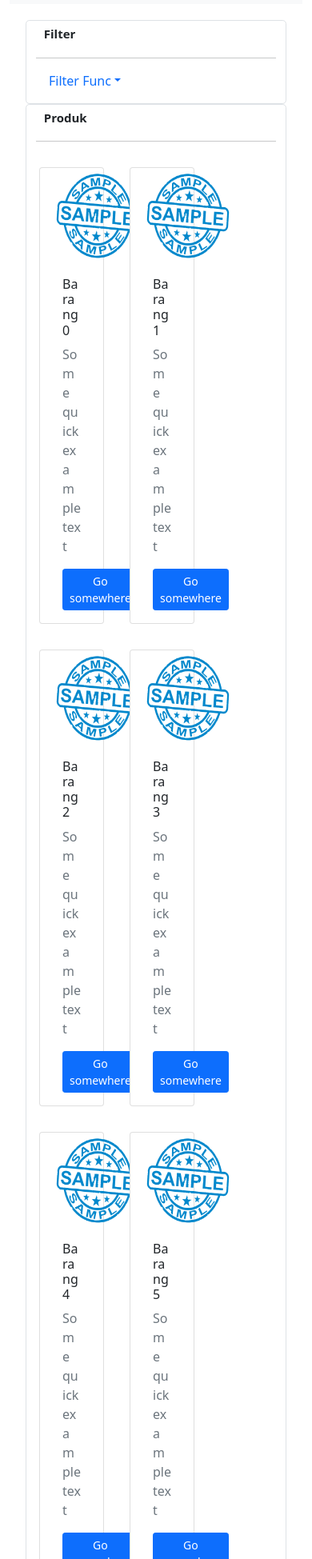
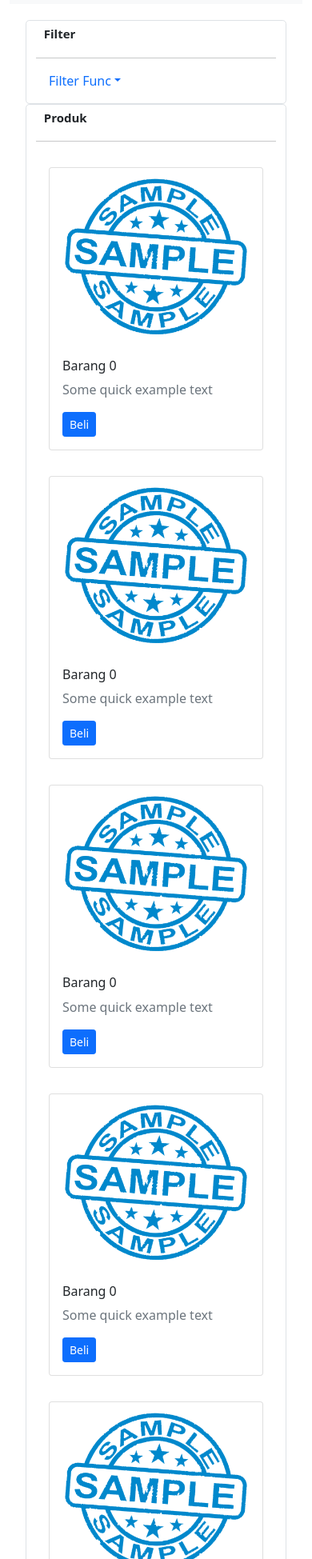
Before and after one commit to dimasradhityo/responsiveWeb, a plain HTML site: page merch.html in a window 390 px wide. Shown: the part 51-2000 px from the top of the page at 80% size. Drawn offline with nearby package versions, Linux system fonts and the light colour scheme.

Commit message:
media ueries fix mobile

```diff
--- a/merch.html
+++ b/merch.html
@@ -5,9 +5,11 @@
 	<meta name="viewport" content="width=device-width, initial-scale=1">
 	<link rel="stylesheet" type="text/css" href="static/main.css">
 	<link href="https://cdn.jsdelivr.net/npm/bootstrap@5.0.0-beta3/dist/css/bootstrap.min.css" rel="stylesheet" integrity="sha384-eOJMYsd53ii+scO/bJGFsiCZc+5NDVN2yr8+0RDqr0Ql0h+rP48ckxlpbzKgwra6" crossorigin="anonymous">
+
+
 </head>
-<body class="page-ecommerce">
-	<div class="container merch-page">
+<body>
+	<div class="container">
 		<nav class="navbar navbar-expand-lg navbar-light bg-light">
 		  	<div class="container-fluid">
 				<a class="navbar-brand" href="#">Navbar</a>
@@ -46,7 +48,7 @@
 		  	</div>
 		</nav>
 		<div class="row m-3 p-1">
-			<div class="col-md-2 border rounded-3 me-3">
+			<div class="col-md-2 border rounded-3 me-3 ">
 				<h5><span class="badge badge-secondary text-dark mt-1">Filter</span></h5>
 				<hr class="mb-3">
 				<div class="dropdown m-3">
@@ -64,12 +66,62 @@
 				<h5><span class="badge badge-secondary text-dark mt-1">Produk</span></h5>
 				<hr class="mb-3">
 				<div class="row row-cols-4">
-					<div class="card m-3" style="">
+					<div class="col-md-3">
+						<div class="card m-3" style="">
+						    <img src="static/image/sample-icon.png" class="card-img-top img-responsive" alt="..." style="">
+						    <div class="card-body">
+						    	<h5 class="card-title title-size">Barang 0</h5>
+						    	<p class="card-text text-muted card-text-size">Some quick example text</p>
+						    	<a href="cart.html" class="btn btn-primary btn-sm">Beli</a>
+					  		</div>
+						</div>
+					</div>
+					<div class="col-md-3">
+						<div class="card m-3" style="">
+						    <img src="static/image/sample-icon.png" class="card-img-top img-responsive" alt="..." style="">
+						    <div class="card-body">
+						    	<h5 class="card-title title-size">Barang 0</h5>
+						    	<p class="card-text text-muted card-text-size">Some quick example text</p>
+						    	<a href="cart.html" class="btn btn-primary btn-sm">Beli</a>
+					  		</div>
+						</div>
+					</div>
+					<div class="col-md-3">
+						<div class="card m-3" style="">
+						    <img src="static/image/sample-icon.png" class="card-img-top img-responsive" alt="..." style="">
+						    <div class="card-body">
+						    	<h5 class="card-title title-size">Barang 0</h5>
+						    	<p class="card-text text-muted card-text-size">Some quick example text</p>
+						    	<a href="cart.html" class="btn btn-primary btn-sm">Beli</a>
+					  		</div>
+						</div>
+					</div>
+					<div class="col-md-3">
+						<div class="card m-3" style="">
+						    <img src="static/image/sample-icon.png" class="card-img-top img-responsive" alt="..." style="">
+						    <div class="card-body">
+						    	<h5 class="card-title title-size">Barang 0</h5>
+						    	<p class="card-text text-muted card-text-size">Some quick example text</p>
+						    	<a href="cart.html" class="btn btn-primary btn-sm">Beli</a>
+					  		</div>
+						</div>
+					</div>
+					<div class="col-md-3">
+						<div class="card m-3" style="">
+						    <img src="static/image/sample-icon.png" class="card-img-top img-responsive" alt="..." style="">
+						    <div class="card-body">
+						    	<h5 class="card-title title-size">Barang 0</h5>
+						    	<p class="card-text text-muted card-text-size">Some quick example text</p>
+						    	<a href="cart.html" class="btn btn-primary btn-sm">Beli</a>
+					  		</div>
+						</div>
+					</div>
+<!-- 					<div class="card m-3" style="">
 					    <img src="static/image/sample-icon.png" class="card-img-top img-kategori" alt="..." style="">
 					    <div class="card-body">
 					    	<h5 class="card-title title-size">Barang 0</h5>
 					    	<p class="card-text text-muted card-text-size">Some quick example text</p>
-					    	<a href="#" class="btn btn-primary btn-sm">Go somewhere</a>
+					    	<a href="cart.html" class="btn btn-primary btn-sm">Beli</a>
 					  	</div>
 					</div>
 					<div class="card m-3" style="">
@@ -77,7 +129,7 @@
 					    <div class="card-body">
 					    	<h5 class="card-title title-size">Barang1</h5>
 					    	<p class="card-text text-muted card-text-size">Some quick example text</p>
-					    	<a href="#" class="btn btn-primary btn-sm">Go somewhere</a>
+					    	<a href="cart.html" class="btn btn-primary btn-sm">Beli</a>
 					  	</div>
 					</div>
 					<div class="card m-3" style="">
@@ -85,7 +137,7 @@
 					    <div class="card-body">
 					    	<h5 class="card-title title-size">Barang 2</h5>
 					    	<p class="card-text text-muted card-text-size">Some quick example text</p>
-					    	<a href="#" class="btn btn-primary btn-sm">Go somewhere</a>
+					    	<a href="cart.html" class="btn btn-primary btn-sm">Beli</a>
 					  	</div>
 					</div>
 					<div class="card m-3" style="">
@@ -93,7 +145,7 @@
 					    <div class="card-body">
 					    	<h5 class="card-title title-size">Barang 3</h5>
 					    	<p class="card-text text-muted card-text-size">Some quick example text</p>
-					    	<a href="#" class="btn btn-primary btn-sm">Go somewhere</a>
+					    	<a href="cart.html" class="btn btn-primary btn-sm">Beli</a>
 					  	</div>
 					</div>
 					<div class="card m-3" style="">
@@ -101,7 +153,7 @@
 					    <div class="card-body">
 					    	<h5 class="card-title title-size">Barang 4</h5>
 					    	<p class="card-text text-muted card-text-size">Some quick example text</p>
-					    	<a href="#" class="btn btn-primary btn-sm">Go somewhere</a>
+					    	<a href="cart.html" class="btn btn-primary btn-sm">Beli</a>
 					  	</div>
 					</div>
 					<div class="card m-3" style="">
@@ -109,9 +161,9 @@
 					    <div class="card-body">
 					    	<h5 class="card-title title-size">Barang 5</h5>
 					    	<p class="card-text text-muted card-text-size">Some quick example text</p>
-					    	<a href="#" class="btn btn-primary btn-sm">Go somewhere</a>
+					    	<a href="cart.html" class="btn btn-primary btn-sm">Beli</a>
 					  	</div>
-					</div>
+					</div> -->
 				</div>
 				<ul class="pagination justify-content-center">
 					<li class="page-item">
--- a/static/main.css
+++ b/static/main.css
@@ -18,7 +18,7 @@ body#bg-pollutant {
 }
 
 .merch-page{
-	max-width: 1600px !important;
+	max-width: 1300px !important;
 }
 
 .ecommerce {
@@ -123,10 +123,7 @@ body#bg-pollutant {
 	font-family: 'Montserrat', sans-serif;
 }
 
-.img-kategori {
-	height: 120px !important;
-	width: 120px !important;
-}
+
 
 .item-desc {
 	width: 100%;
@@ -160,3 +157,27 @@ body#bg-pollutant {
 .card-text-size {
 	font-style: .75em !important;
 }
+
+
+/*@media screen and (max-width: 992px) {
+	.card {
+		width: 100%;
+	}
+}*/
+
+@media only screen and (max-width: 992px) {
+  /* For mobile phones: */
+  .col-md-3 {
+    width: 100% !important;
+  }
+}
+
+@media only screen and (max-width: 992px) {
+  /* For mobile phones: */
+  .col-md-2 {
+    margin-bottom: ($spacer * .25) !important;
+  }
+}
+
+
+mb-1
```
Also changed, not shown: cart.html (+4 -4 lines), ecommerce.html (+4 -4 lines), payment.html (+1 -1 lines).
